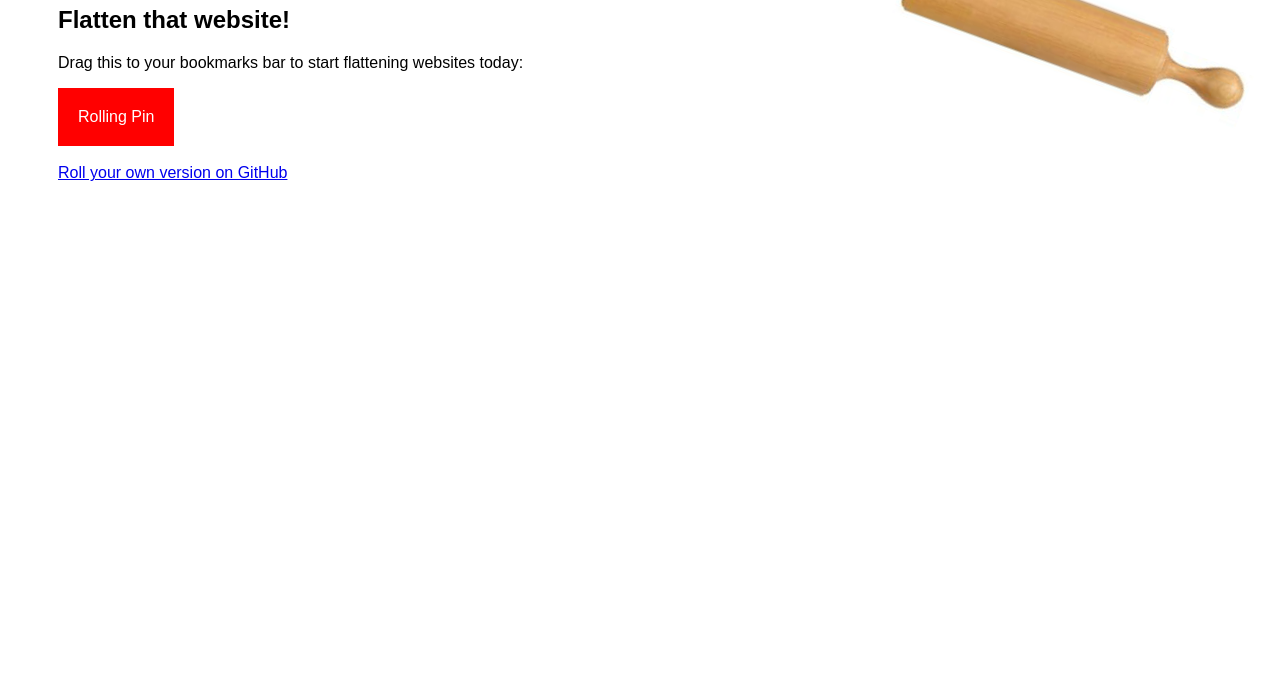
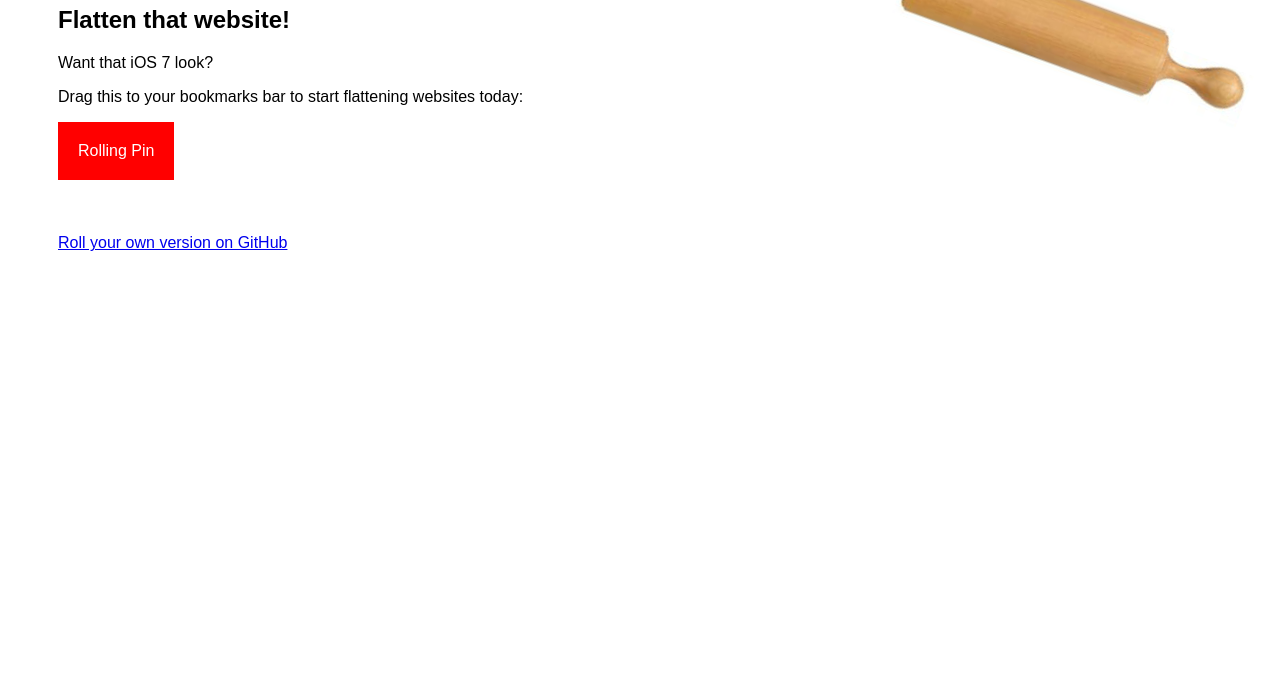
Before and after one commit to markjs/rolling_pin_js, a plain HTML site: page index.html in a window 1280 px wide. Shown: the part 110-800 px from the top of the page. Drawn offline with Linux system fonts and the light colour scheme.

Commit message:
Add some more things

```diff
--- a/index.html
+++ b/index.html
@@ -26,12 +26,16 @@
 <h1>Rolling Pin</h1>
 <h2>Flatten that website!</h2>
 
+<p>Want that iOS 7 look?</p>
+
 <p>Drag this to your bookmarks bar to start flattening websites today:</p>
 
 <a class="rolling-pin" href="javascript:(function(window,document){script=document.createElement('script');script.src='https://ajax.googleapis.com/ajax/libs/jquery/1.8.3/jquery.min.js';document.head.appendChild(script);setTimeout(function(){$('*').css({'background':'none','border':'none','font-weight':'lighter','color':'#aaa','drop-shadow':'none','text-shadow':'none','font-size':'12px','border-radius':'0','outline':'0','line-height':'2'})},1000)})(window,document)">Rolling Pin</a>
 
 <br>
 <br>
+<br>
+<br>
 
 <a href="http://github.com/markjs/rolling_pin_js">Roll your own version on GitHub</a>
 
```
